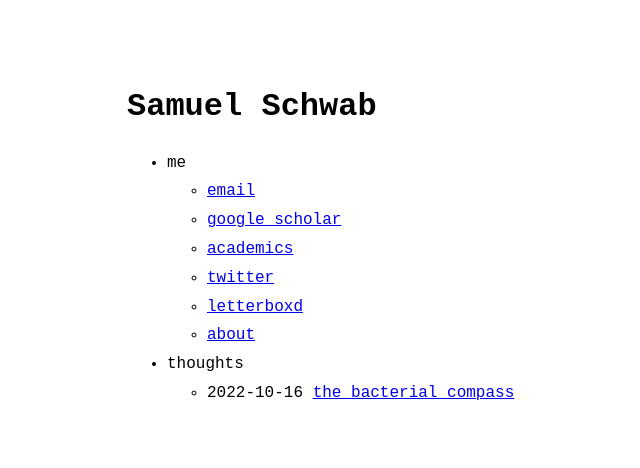
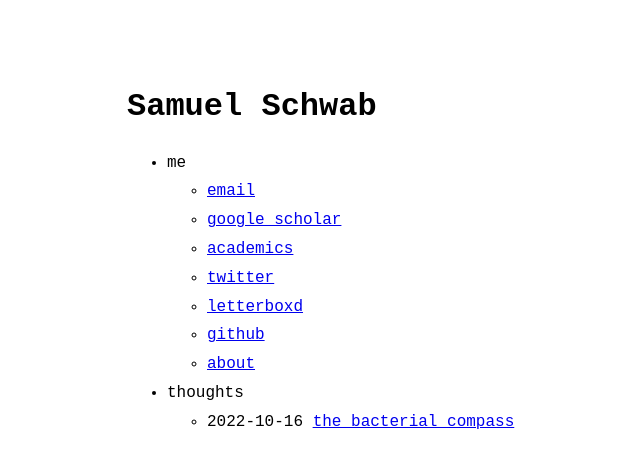
Before and after one commit to SamuelSchwab/SamuelSchwab.github.io, a Jekyll site: the page built from index.md, in a window 1280 px wide. Shown: the top 468 px of the page, without its empty margins (193-833 px from the left). Built offline with Jekyll 4.4.1, drawn with Linux system fonts in a browser that asks for light colours.

Commit message:
Added github link

```diff
--- a/_data/menu.yml
+++ b/_data/menu.yml
@@ -14,6 +14,8 @@ entries:
         url: https://twitter.com/SammyBoterhammy
       - title: letterboxd
         url: https://letterboxd.com/samuelschwab/
+      - title: github
+        url: https://github.com/SamuelSchwab
       - title: about
         url: ../_pages/about
 
```
